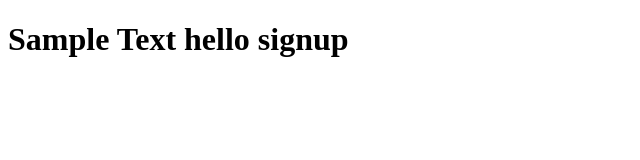
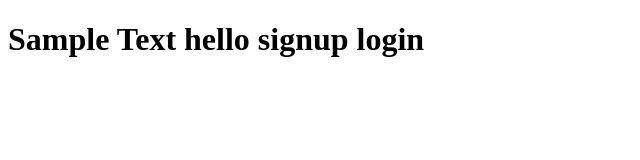
Before and after one commit to MahajanKedar/demogit, a plain HTML site: page index.html in a window 1280 px wide. Shown: the whole page, without its empty margins (0-640 px from the left). Drawn offline with Linux system fonts and the light colour scheme.

Commit message:
login added

```diff
--- a/index.html
+++ b/index.html
@@ -10,6 +10,7 @@
         <h1>
             Sample Text hello
             signup
+            login
         </h1>
     </body>
 </html>
```
Also changed, not shown: login.html (added, +1 -0 lines).
